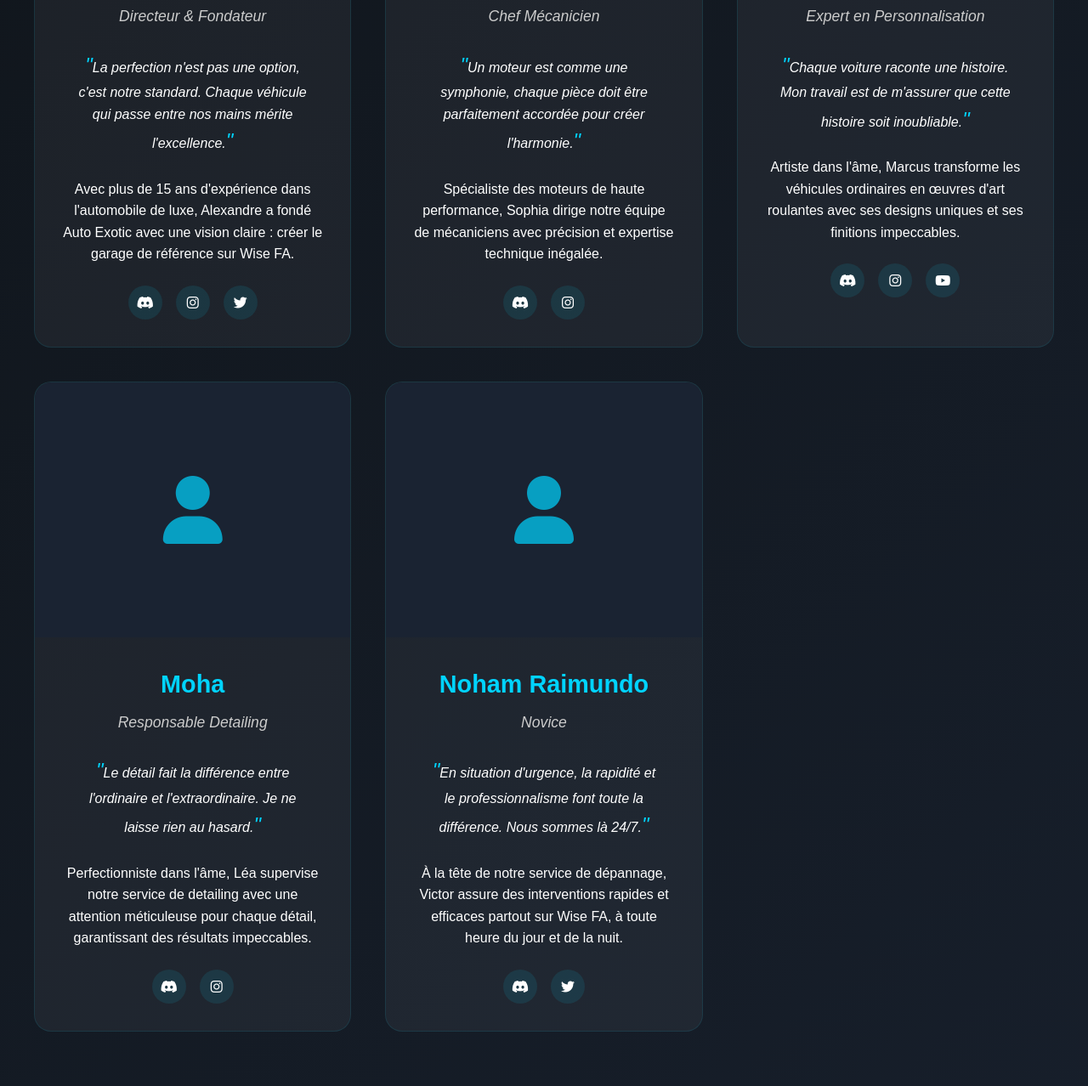
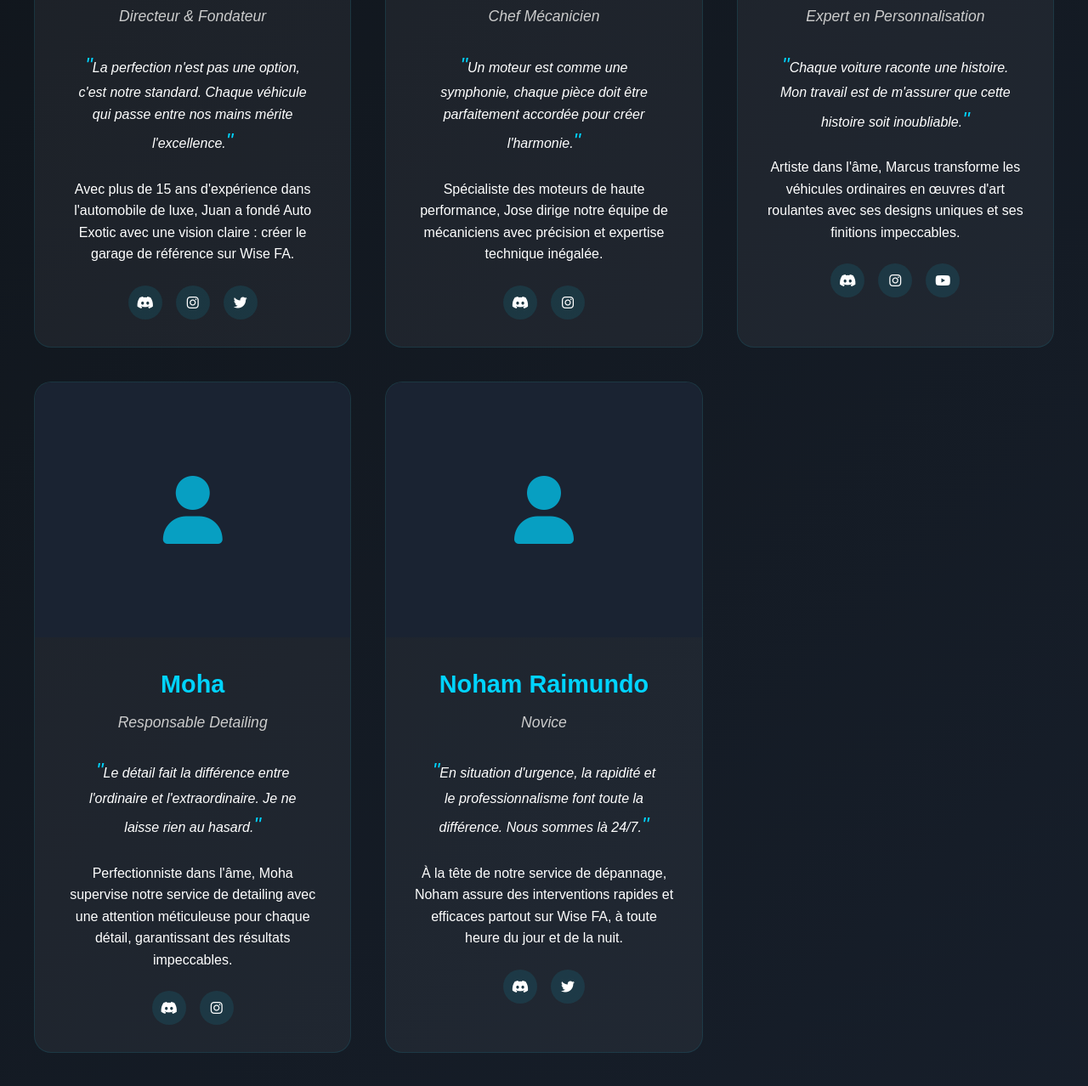
Before and after one commit to GOPICS0U/Auto-Exotic-Web-Site, a plain HTML site: page equipe.html in a window 1280 px wide. Shown: the part 884-2162 px from the top of the page at 85% size. Drawn offline with Linux system fonts and the light colour scheme.

Commit message:
Update equipe.html

```diff
--- a/equipe.html
+++ b/equipe.html
@@ -475,7 +475,7 @@
                         <h3 class="member-name">Juan Martinez</h3>
                         <p class="member-role">Directeur & Fondateur</p>
                         <p class="member-quote">La perfection n'est pas une option, c'est notre standard. Chaque véhicule qui passe entre nos mains mérite l'excellence.</p>
-                        <p>Avec plus de 15 ans d'expérience dans l'automobile de luxe, Alexandre a fondé Auto Exotic avec une vision claire : créer le garage de référence sur Wise FA.</p>
+                        <p>Avec plus de 15 ans d'expérience dans l'automobile de luxe, Juan a fondé Auto Exotic avec une vision claire : créer le garage de référence sur Wise FA.</p>
                         <div class="member-social">
                             <a href="#"><i class="fab fa-discord"></i></a>
                             <a href="#"><i class="fab fa-instagram"></i></a>
@@ -493,7 +493,7 @@
                         <h3 class="member-name">Jose Martinez</h3>
                         <p class="member-role">Chef Mécanicien</p>
                         <p class="member-quote">Un moteur est comme une symphonie, chaque pièce doit être parfaitement accordée pour créer l'harmonie.</p>
-                        <p>Spécialiste des moteurs de haute performance, Sophia dirige notre équipe de mécaniciens avec précision et expertise technique inégalée.</p>
+                        <p>Spécialiste des moteurs de haute performance, Jose dirige notre équipe de mécaniciens avec précision et expertise technique inégalée.</p>
                         <div class="member-social">
                             <a href="#"><i class="fab fa-discord"></i></a>
                             <a href="#"><i class="fab fa-instagram"></i></a>
@@ -528,7 +528,7 @@
                         <h3 class="member-name">Moha</h3>
                         <p class="member-role">Responsable Detailing</p>
                         <p class="member-quote">Le détail fait la différence entre l'ordinaire et l'extraordinaire. Je ne laisse rien au hasard.</p>
-                        <p>Perfectionniste dans l'âme, Léa supervise notre service de detailing avec une attention méticuleuse pour chaque détail, garantissant des résultats impeccables.</p>
+                        <p>Perfectionniste dans l'âme, Moha supervise notre service de detailing avec une attention méticuleuse pour chaque détail, garantissant des résultats impeccables.</p>
                         <div class="member-social">
                             <a href="#"><i class="fab fa-discord"></i></a>
                             <a href="#"><i class="fab fa-instagram"></i></a>
@@ -545,7 +545,7 @@
                         <h3 class="member-name">Noham Raimundo</h3>
                         <p class="member-role">Novice</p>
                         <p class="member-quote">En situation d'urgence, la rapidité et le professionnalisme font toute la différence. Nous sommes là 24/7.</p>
-                        <p>À la tête de notre service de dépannage, Victor assure des interventions rapides et efficaces partout sur Wise FA, à toute heure du jour et de la nuit.</p>
+                        <p>À la tête de notre service de dépannage, Noham assure des interventions rapides et efficaces partout sur Wise FA, à toute heure du jour et de la nuit.</p>
                         <div class="member-social">
                             <a href="#"><i class="fab fa-discord"></i></a>
                             <a href="#"><i class="fab fa-twitter"></i></a>
```
